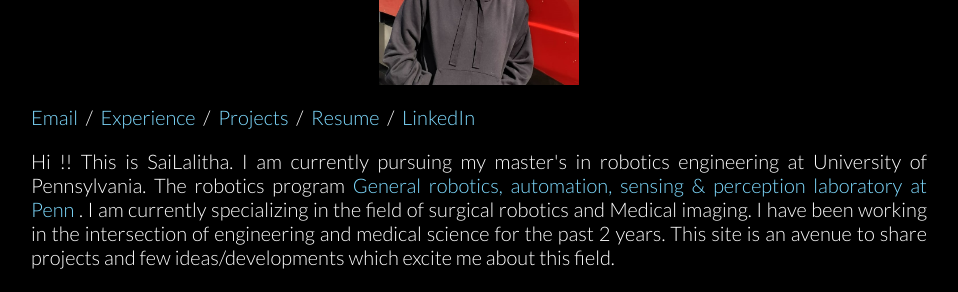
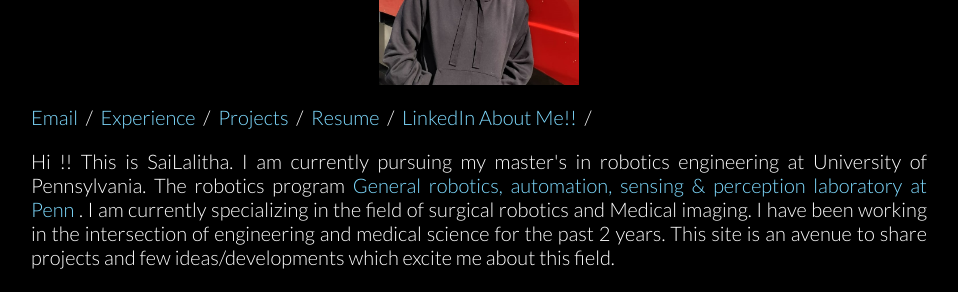
Before and after one commit to sailalitha96/sailalitha96.github.io, a Jekyll site: the page index.html, which Jekyll copies as it is, in a window 1280 px wide. Shown: the part 309-601 px from the top of the page, without its empty margins (161-1119 px from the left). Built offline with Jekyll 4.4.1, drawn with Linux system fonts in a browser that asks for light colours; nearby versions of some CDN libraries.

Commit message:
adding aboutme

```diff
--- a/index.html
+++ b/index.html
@@ -22,6 +22,8 @@
 		<a href ="/proj.html"> Projects </a>  &nbsp/&nbsp
                 <a href="https://drive.google.com/open?id=1ioYDfvlp-ajXWl7EFxPKZiTsIAULMcan">Resume</a> &nbsp/&nbsp
                 <a href="https://www.linkedin.com/in/sailalithag1996/"> LinkedIn </a>
+		<a href ="/aboutme.html"> About Me!! </a>  &nbsp/&nbsp
+
 
               </p>
 
```
